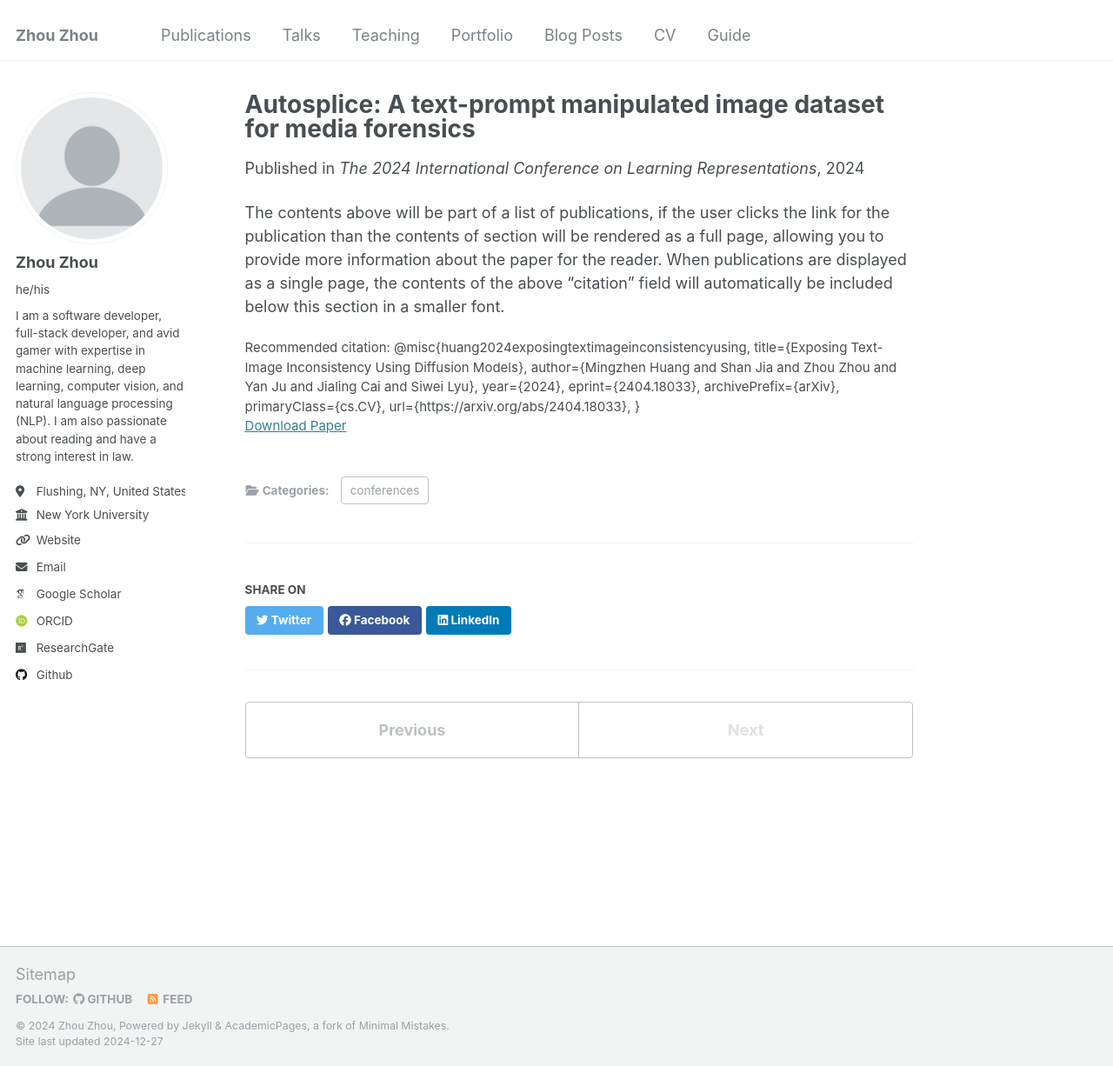
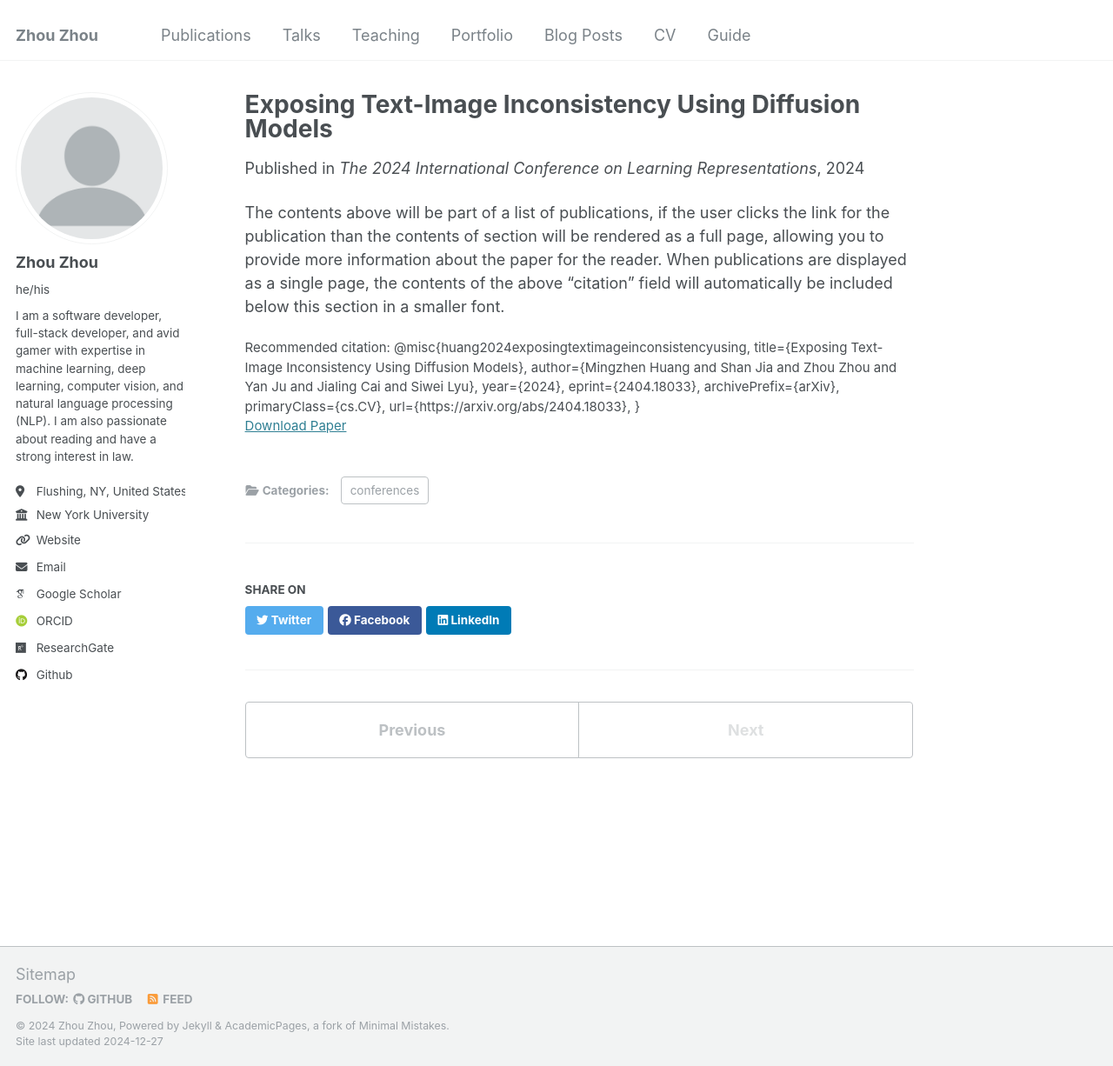
Before and after one commit to zhouzhou38/zhouzhou38.github.io, a Jekyll site: the page built from _publications/2024-04-28-paper-Exposing-number-2.md, in a window 1280 px wide and 1226 px high. Shown: the whole window at 87% size. Built offline with Jekyll 4.4.1, drawn with Linux system fonts in a browser that asks for light colours; some web fonts are replaced.

Commit message:
Update 2024-04-28-paper-Exposing-number-2.md

```diff
--- a/_publications/2024-04-28-paper-Exposing-number-2.md
+++ b/_publications/2024-04-28-paper-Exposing-number-2.md
@@ -1,8 +1,8 @@
 ---
-title: "Autosplice: A text-prompt manipulated image dataset for media forensics"
+title: "Exposing Text-Image Inconsistency Using Diffusion Models"
 collection: publications
 category: conferences
-permalink: /publication/2023-06-01-paper-Autosplice-number-2
+permalink: /publication/2024-04-28-paper-Exposing-number-2
 excerpt: 'Recent advancements in language-image models have led to the development of highly realistic images that can be generated from textual descriptions. However, the increased visual quality of these generated images poses a potential threat to the field of media forensics. This paper aims to investigate the level of challenge that language-image generation models pose to media forensics. To achieve this, we propose a new approach that leverages the DALL-E2 language-image model to automatically generate and splice masked regions guided by a text prompt. To ensure the creation of realistic manipulations, we have designed an annotation platform with human checking to verify reasonable text prompts. This approach has resulted in the creation of a new image dataset called AutoSplice, containing 5,894 manipulated and authentic images. Specifically, we have generated a total of 3,621 images by locally or globally manipulating real-world image-caption pairs, which we believe will provide a valuable resource for developing generalized detection methods in this area. The dataset is evaluated under two media forensic tasks: forgery detection and localization. Our extensive experiments show that most media forensic models struggle to detect the AutoSplice dataset as an unseen manipulation. However, when fine-tuned models are used, they exhibit improved performance in both tasks.'
 date: 2024-04-28
 venue: 'The 2024 International Conference on Learning Representations'
```
